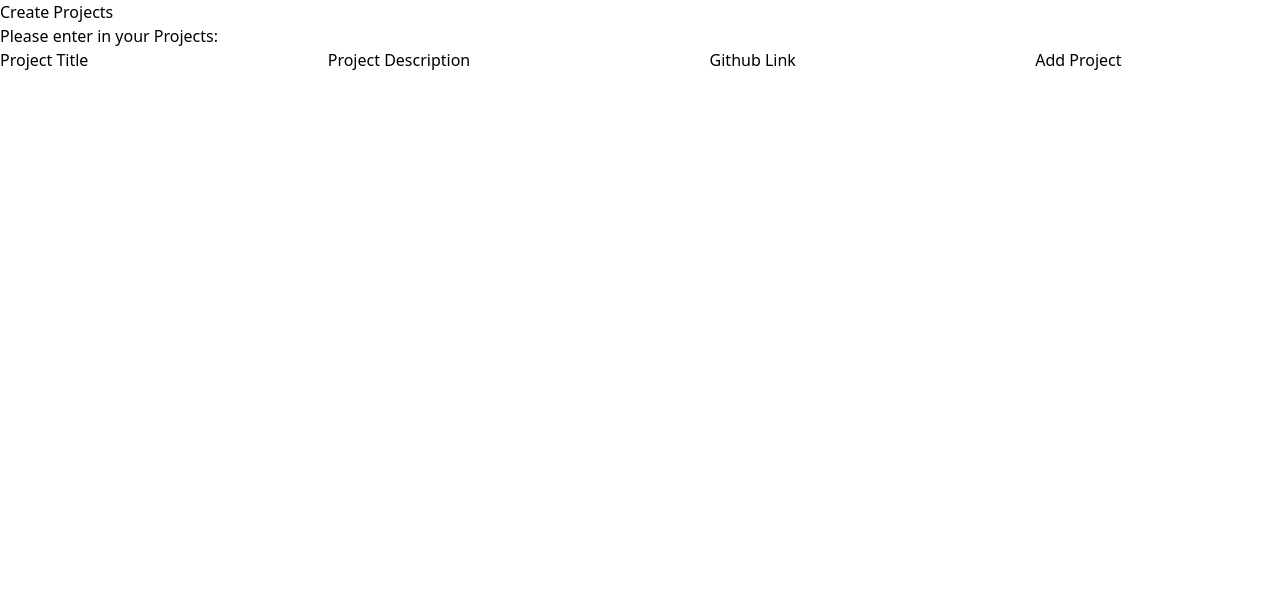
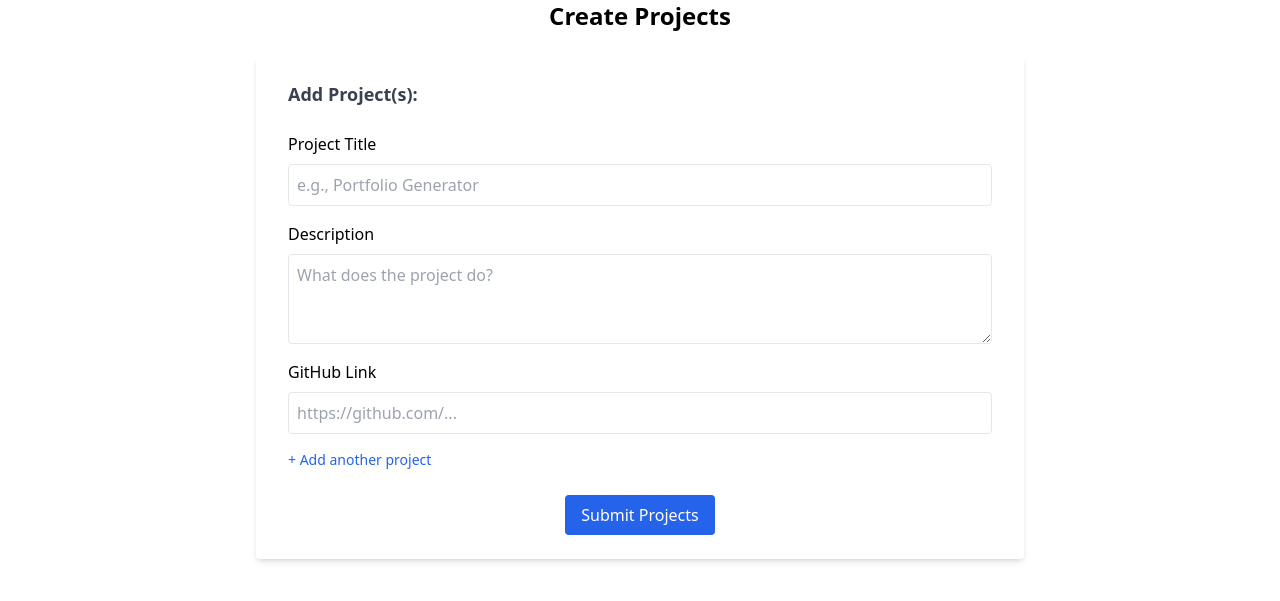
Before and after one commit to xcbhx/Portfolio-Generator-App, a Flask app: page /portfolio/1/create_project in a window 1280 px wide. Shown: the top 601 px of the page. Run offline with Flask 3, Linux system fonts and the light colour scheme; some libraries are stand-ins or nearby versions.

Commit message:
added styling & allowed users to add more projects on one page

```diff
--- a/portfolio_app/static/script.js
+++ b/portfolio_app/static/script.js
@@ -7,3 +7,21 @@ function addSkillField() {
   input.placeholder = "e.g., JavaScript";
   wrapper.appendChild(input);
 }
+
+function addProjectField() {
+  const wrapper = document.getElementById('project-wrapper');
+  const projectGroup = document.createElement('div');
+  projectGroup.className = "project-group mt-6 border-t pt-4";
+
+  projectGroup.innerHTML = `
+    <label class="block mb-2 font-medium">Project Title</label>
+    <input name="project_title" type="text" class="block w-full p-2 border rounded" placeholder="e.g., Budget Tracker" />
+
+    <label class="block mt-4 mb-2 font-medium">Description</label>
+    <textarea name="project_description" rows="3" class="block w-full p-2 border rounded" placeholder="What does the project do?"></textarea>
+
+    <label class="block mt-4 mb-2 font-medium">GitHub Link</label>
+    <input name="project_github" type="url" class="block w-full p-2 border rounded" placeholder="https://github.com/..." />
+  `;
+  wrapper.appendChild(projectGroup);
+}
--- a/portfolio_app/templates/create_project.html
+++ b/portfolio_app/templates/create_project.html
@@ -1,27 +1,32 @@
 {% extends "base.html" %}
 
 {% block content %}
+<h1 class="text-2xl font-bold mb-6 text-center">Create Projects</h1>
 
-<h1>Create Projects</h1>
+<form method="POST" class="max-w-3xl mx-auto bg-white shadow-md rounded px-8 py-6">
+  {{ form.hidden_tag() }}
+  <fieldset id="project-wrapper" class="space-y-6">
+    <legend class="block text-lg font-semibold text-gray-700">Add Project(s):</legend>
 
-<form method="POST">
-  {{ form.hidden_tag() }}
-  <fieldset>
-    <legend>Please enter in your Projects:</legend>
-    {{ form.title.label }}
-    {{ form.title() }}
+    <div class="project-group">
+      <label class="block mb-2 font-medium">Project Title</label>
+      <input name="project_title" type="text" class="block w-full p-2 border rounded" placeholder="e.g., Portfolio Generator" />
 
-    {{ form.description.label }}
-    {{ form.description() }}
+      <label class="block mt-4 mb-2 font-medium">Description</label>
+      <textarea name="project_description" rows="3" class="block w-full p-2 border rounded" placeholder="What does the project do?"></textarea>
 
-    {{ form.github_link.label }}
-    {{ form.github_link() }}
+      <label class="block mt-4 mb-2 font-medium">GitHub Link</label>
+      <input name="project_github" type="url" class="block w-full p-2 border rounded" placeholder="https://github.com/..." />
+    </div>
+  </fieldset>
 
-    {{ form.submit() }}
+  <button type="button" onclick="addProjectField()" class="mt-4 text-blue-600 hover:underline text-sm">
+    + Add another project
+  </button>
 
-
-  </fieldset>
+  <div class="text-center mt-6">
+    <button type="submit" class="bg-blue-600 text-white px-4 py-2 rounded hover:bg-blue-700">Submit Projects</button>
+  </div>
 </form>
 
-
 {% endblock %}
```
